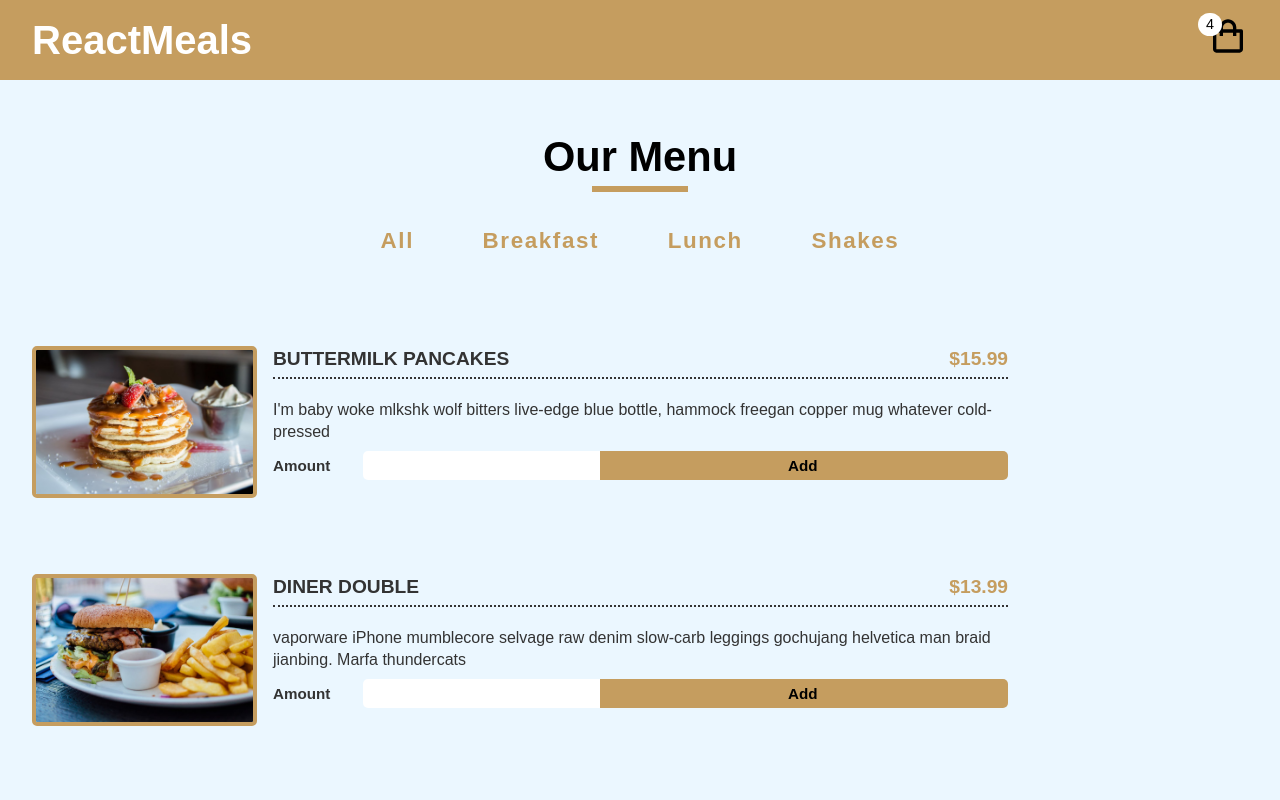
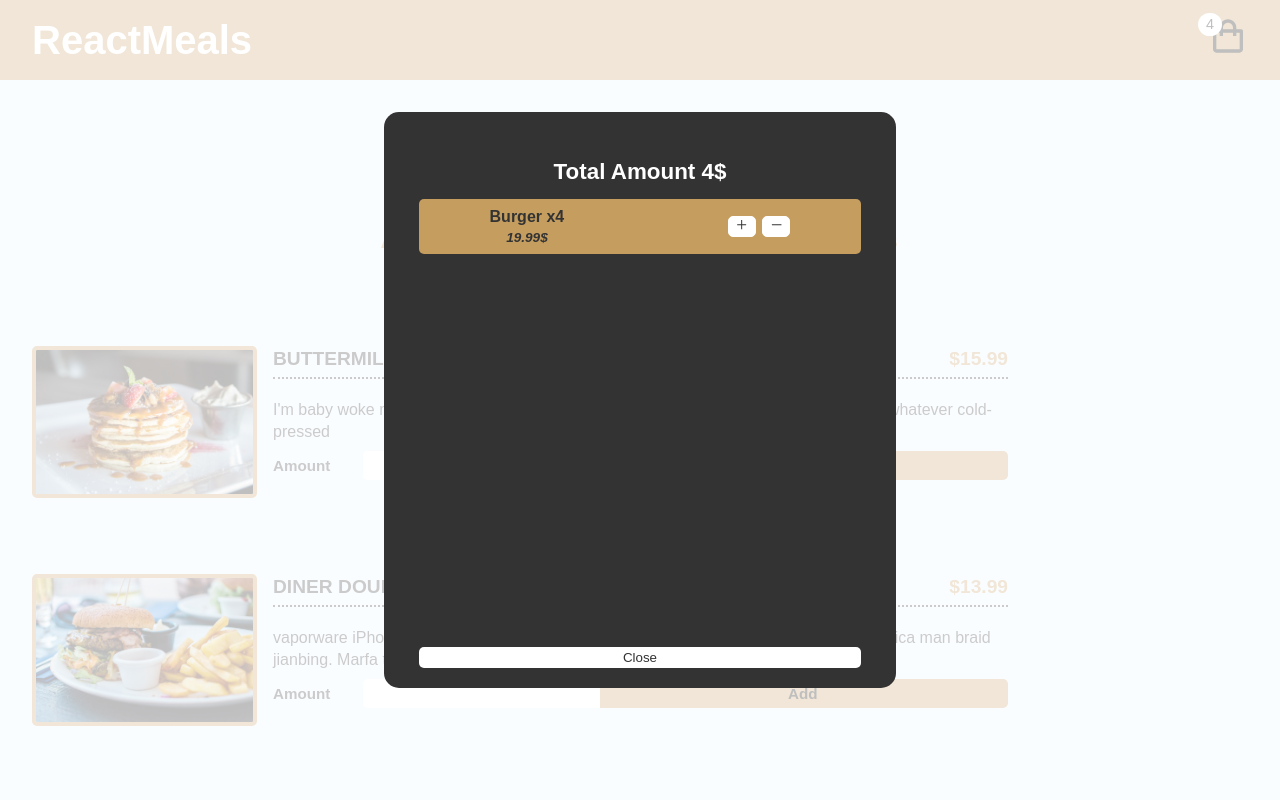
Before and after one commit to jzolotar/react-redux-meals, a React (Create React App) app: page / in a window 1280 px wide. Shown: the top 800 px of the page. Built offline with nearby package versions, Linux system fonts and the light colour scheme; the HTML template or start-up script is replaced by a standard one.

Commit message:
add rwd for modal

```diff
--- a/src/App.js
+++ b/src/App.js
@@ -41,7 +41,7 @@ function App() {
   return (
     <Fragment>
       <GlobalStyles />
-
+      {showModal && <CartModal modalHandler={modalHandler} />}
       <Nav modalHandler={modalHandler} />
       <Header />
       <Menu filterHandler={filterHandler} />
--- a/src/components/CartModal.js
+++ b/src/components/CartModal.js
@@ -1,7 +1,8 @@
 import { StyledModal } from './styles/Modal.styled';
 import styled from 'styled-components';
-import { Fragment } from 'react/cjs/react.production.min';
-
+import { AiOutlinePlus } from 'react-icons/ai';
+import { AiOutlineMinus } from 'react-icons/ai';
+import { Fragment } from 'react';
 const ModalOverlay = styled.section`
   z-index: 1000;
   position: fixed;
@@ -13,7 +14,7 @@ const ModalOverlay = styled.section`
   opacity: 0.75;
 `;
 
-const CartModal = () => {
+const CartModal = ({ modalHandler }) => {
   return (
     <Fragment>
       <StyledModal>
@@ -24,19 +25,26 @@ const CartModal = () => {
             </h3>
             <ul>
               <li>
-                <h4>
-                  Burger <span>x4</span>
-                </h4>
-                <small>19.99$</small>
                 <div>
-                  <button>+</button>
-                  <button>-</button>
+                  <h4>
+                    Burger <span>x4</span>
+                  </h4>
+                  <small>19.99$</small>
+                </div>
+
+                <div>
+                  <button>
+                    <AiOutlinePlus />
+                  </button>
+                  <button>
+                    <AiOutlineMinus />
+                  </button>
                 </div>
               </li>
             </ul>
           </article>
 
-          <button>Close</button>
+          <button onClick={() => modalHandler()}>Close</button>
         </section>
       </StyledModal>
       <ModalOverlay />
--- a/src/components/styles/Modal.styled.js
+++ b/src/components/styles/Modal.styled.js
@@ -11,6 +11,12 @@ export const StyledModal = styled.section`
   height: 32.5rem;
   max-height: 100%;
   z-index: 1010;
+  @media (min-width: 768px) {
+    width: 32rem;
+    max-width: 100%;
+    height: 36rem;
+    max-height: 100%;
+  }
 
   section {
     position: absolute;
@@ -32,6 +38,9 @@ export const StyledModal = styled.section`
         margin-bottom: 0.75rem;
         text-align: center;
         font-size: 1rem;
+        @media (min-width: 768px) {
+          font-size: 1.4rem;
+        }
       }
       li {
         width: 100%;
@@ -42,9 +51,31 @@ export const StyledModal = styled.section`
         display: flex;
         align-items: center;
         justify-content: center;
-        gap: 1rem;
+        @media (min-width: 768px) {
+          justify-content: space-around;
+        }
+        gap: 2rem;
 
-        div {
+        div:nth-child(1) {
+          display: flex;
+          flex-direction: column;
+          h4 {
+            @media (min-width: 768px) {
+              font-size: 1rem;
+            }
+          }
+
+          small {
+            font-weight: bold;
+            font-style: italic;
+            text-align: center;
+            @media (min-width: 768px) {
+              font-size: 0.85rem;
+            }
+          }
+        }
+
+        div:nth-child(2) {
           display: flex;
           gap: 0.4rem;
           button {
@@ -52,13 +83,7 @@ export const StyledModal = styled.section`
             border: 1px solid #ffffff;
             padding: 0.1rem 0.4rem;
             text-align: center;
-            font-size: 1rem;
           }
-        }
-
-        small {
-          font-weight: bold;
-          font-style: italic;
         }
       }
     }
```
